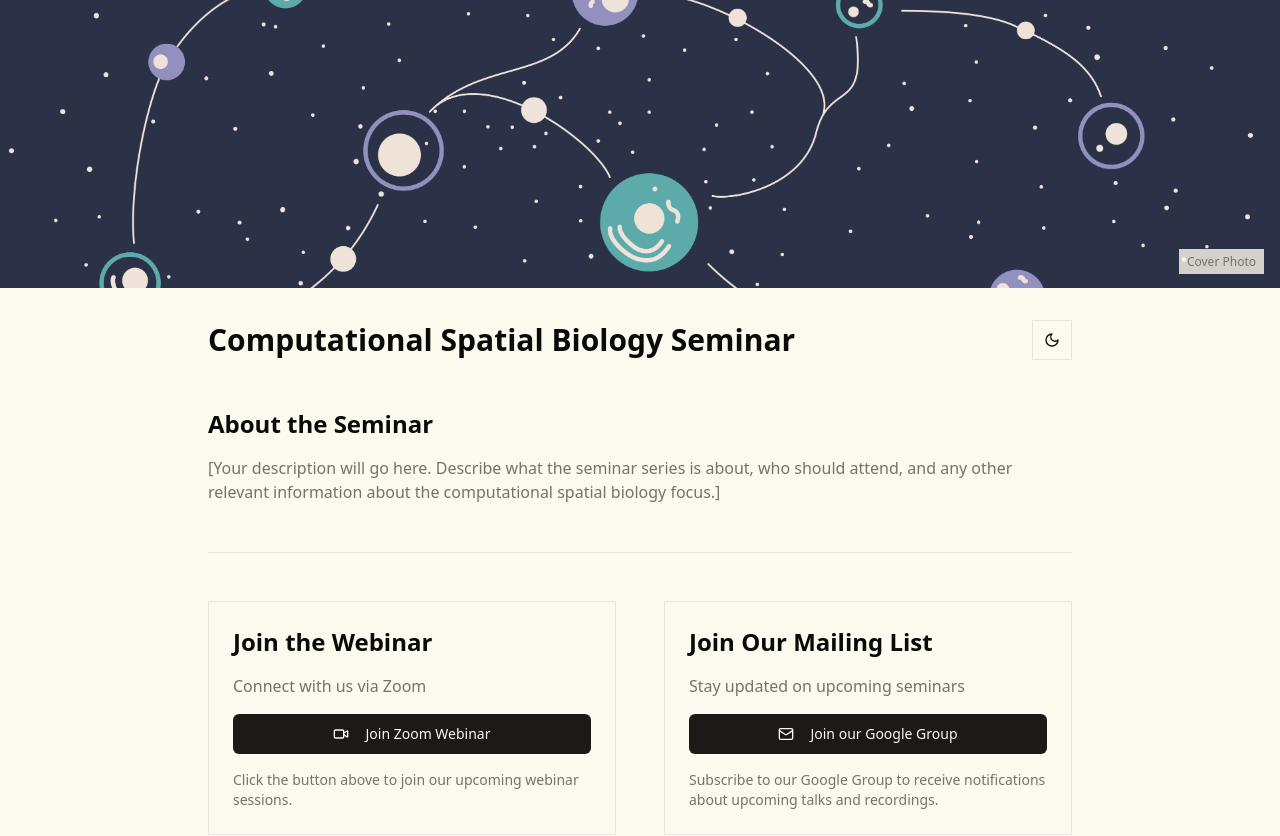
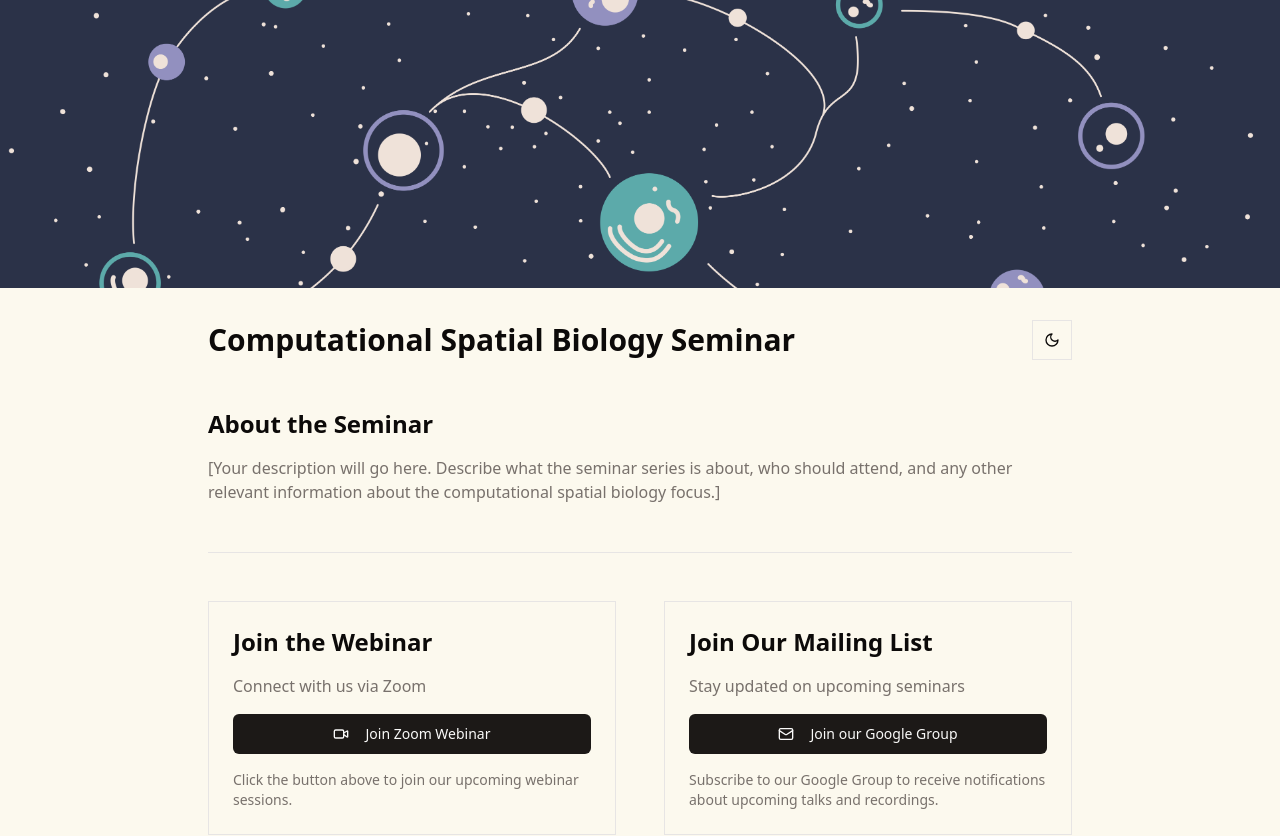
Before and after one commit to csbseminar/csbseminar.github.io, a Next.js app: page / in a window 1280 px wide. Shown: the top 836 px of the page. Built offline with nearby package versions, Linux system fonts and the light colour scheme.

Commit message:
Remove the "Cover Photo" label from the home page.

```diff
--- a/app/page.tsx
+++ b/app/page.tsx
@@ -16,9 +16,6 @@ export default function Home() {
           alt="Computational Spatial Biology cover image"
           className="w-full h-full object-cover"
         />
-        <div className="absolute bottom-4 right-4">
-          <span className="text-xs text-muted-foreground bg-background/80 px-2 py-1">Cover Photo</span>
-        </div>
       </div>
 
       <div className="max-w-4xl mx-auto px-4 py-8">
```
